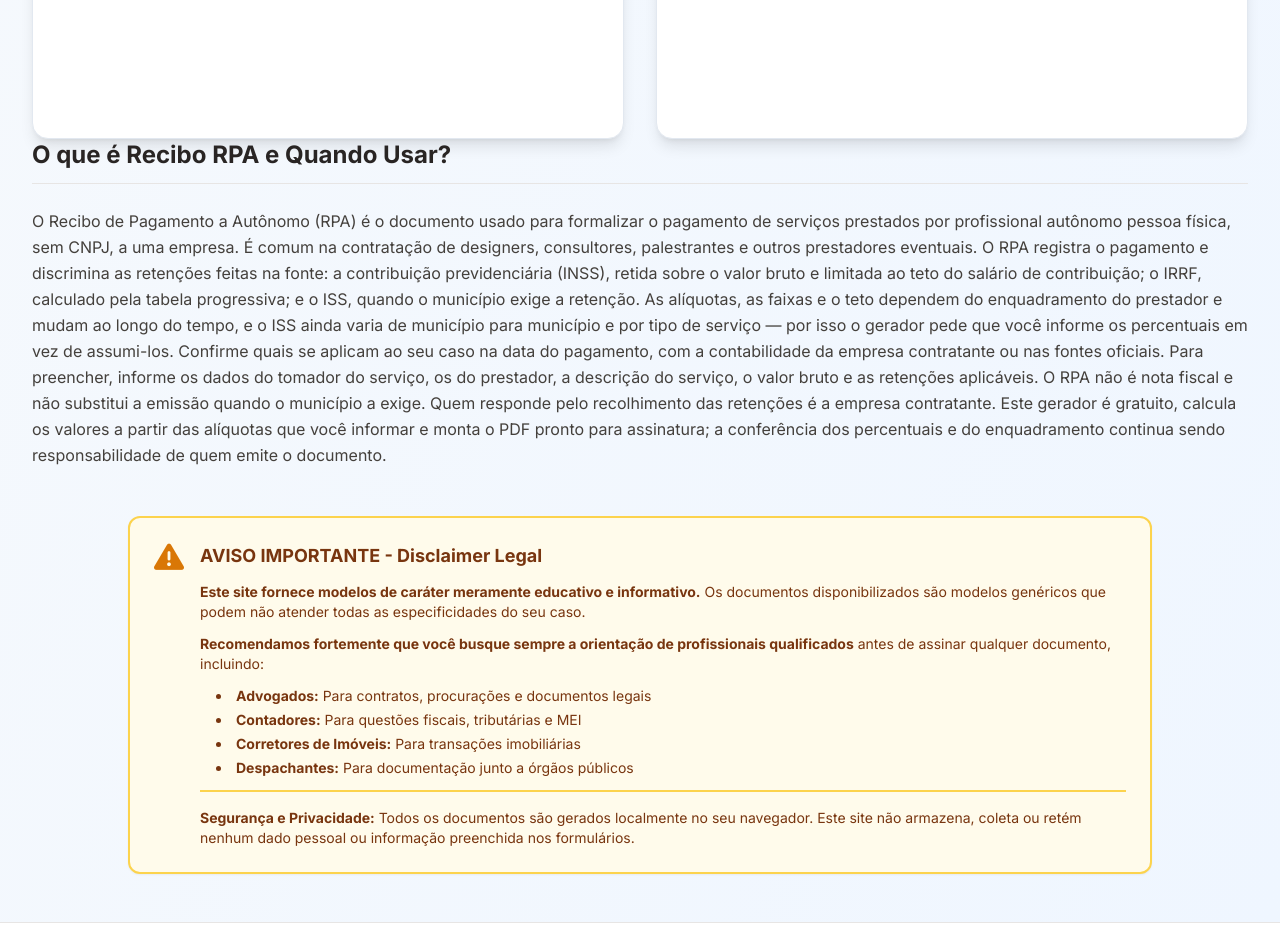
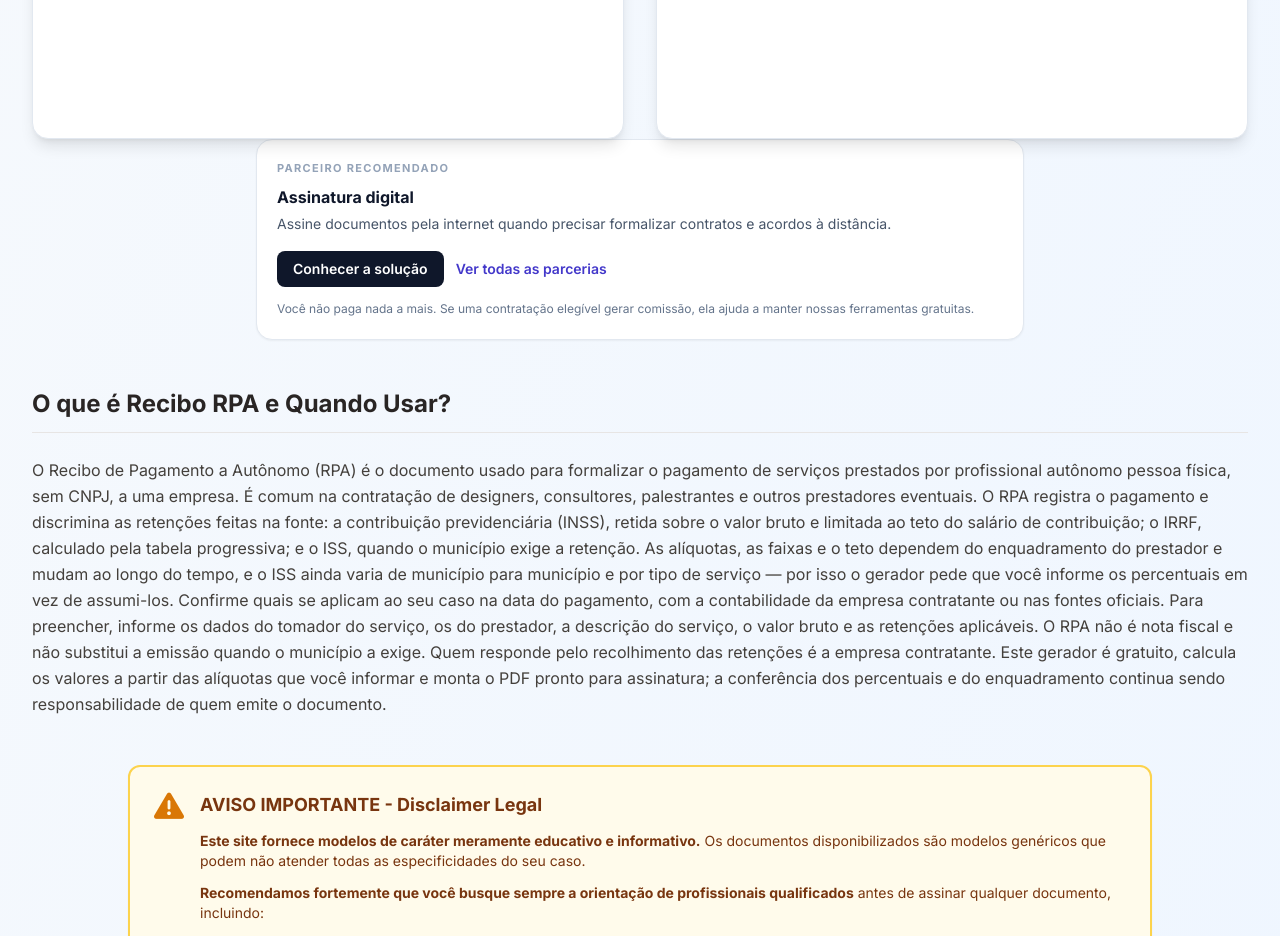
Before and after one commit to flaviomelo2213/recibo-na-hora, a Next.js app: page /ferramentas/recibo-rpa in a window 1280 px wide. Shown: the part 1940-2876 px from the top of the page. Built offline with nearby package versions, Linux system fonts and the light colour scheme.

Commit message:
feat: add contextual partner spotlight to RPA

```diff
--- a/app/ferramentas/recibo-rpa/page.tsx
+++ b/app/ferramentas/recibo-rpa/page.tsx
@@ -3,6 +3,7 @@ import ReciboRpaGenerator from "./_components/ReciboRpaGenerator";
 import SeoContentBlock from "@/components/SeoContentBlock";
 import LegalDisclaimer from "@/components/LegalDisclaimer";
 import { buildOpenGraph } from '@/lib/metadata';
+import PartnerSpotlight from '@/components/partners/PartnerSpotlight';
 
 const title = "Recibo RPA Grátis | Recibo de Pagamento a Autônomo em PDF";
 const description = "Gere Recibo RPA (Recibo de Pagamento a Autônomo) online grátis. Informe as alíquotas aplicáveis ao seu caso e o gerador calcula INSS, IRRF e ISS. Download em PDF.";
@@ -30,6 +31,10 @@ export default function ReciboRpaPage() {
 
         <ReciboRpaGenerator />
 
+        <div className="mx-auto mb-12 max-w-3xl">
+          <PartnerSpotlight categories={['conta-pj', 'pagamentos', 'contabilidade']} />
+        </div>
+
         <SeoContentBlock
           title="O que é Recibo RPA e Quando Usar?"
           content="O Recibo de Pagamento a Autônomo (RPA) é o documento usado para formalizar o pagamento de serviços prestados por profissional autônomo pessoa física, sem CNPJ, a uma empresa. É comum na contratação de designers, consultores, palestrantes e outros prestadores eventuais. O RPA registra o pagamento e discrimina as retenções feitas na fonte: a contribuição previdenciária (INSS), retida sobre o valor bruto e limitada ao teto do salário de contribuição; o IRRF, calculado pela tabela progressiva; e o ISS, quando o município exige a retenção. As alíquotas, as faixas e o teto dependem do enquadramento do prestador e mudam ao longo do tempo, e o ISS ainda varia de município para município e por tipo de serviço — por isso o gerador pede que você informe os percentuais em vez de assumi-los. Confirme quais se aplicam ao seu caso na data do pagamento, com a contabilidade da empresa contratante ou nas fontes oficiais. Para preencher, informe os dados do tomador do serviço, os do prestador, a descrição do serviço, o valor bruto e as retenções aplicáveis. O RPA não é nota fiscal e não substitui a emissão quando o município a exige. Quem responde pelo recolhimento das retenções é a empresa contratante. Este gerador é gratuito, calcula os valores a partir das alíquotas que você informar e monta o PDF pronto para assinatura; a conferência dos percentuais e do enquadramento continua sendo responsabilidade de quem emite o documento."
```
